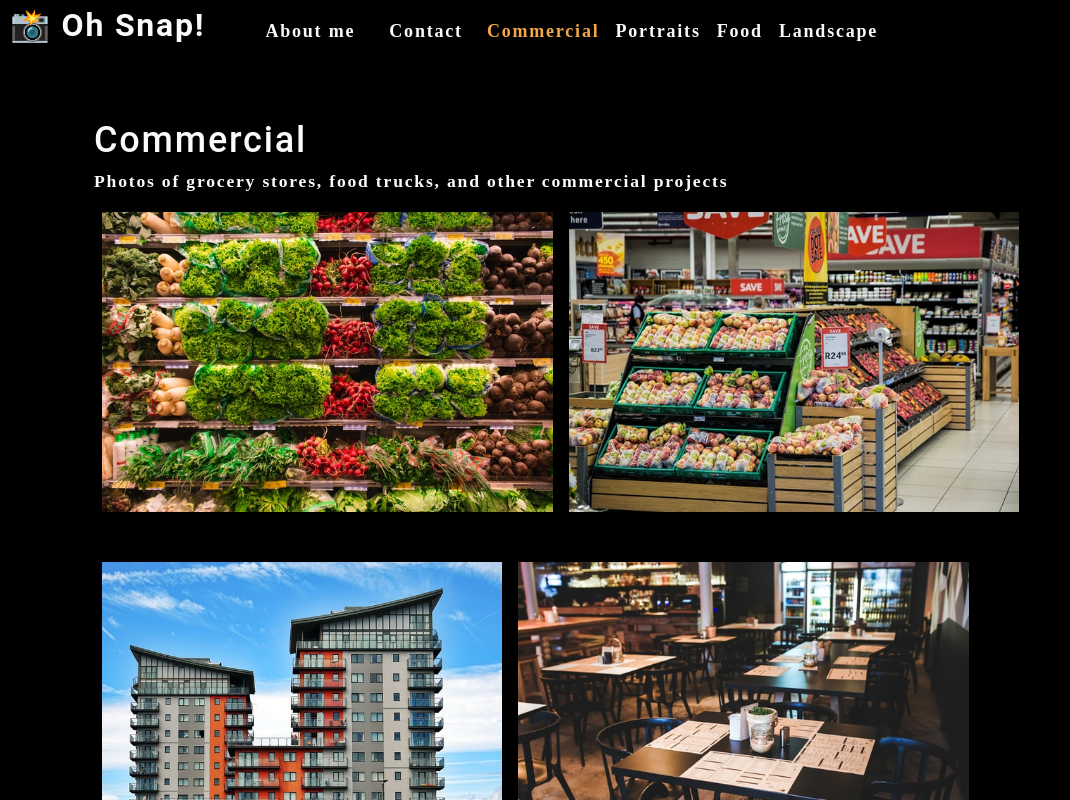
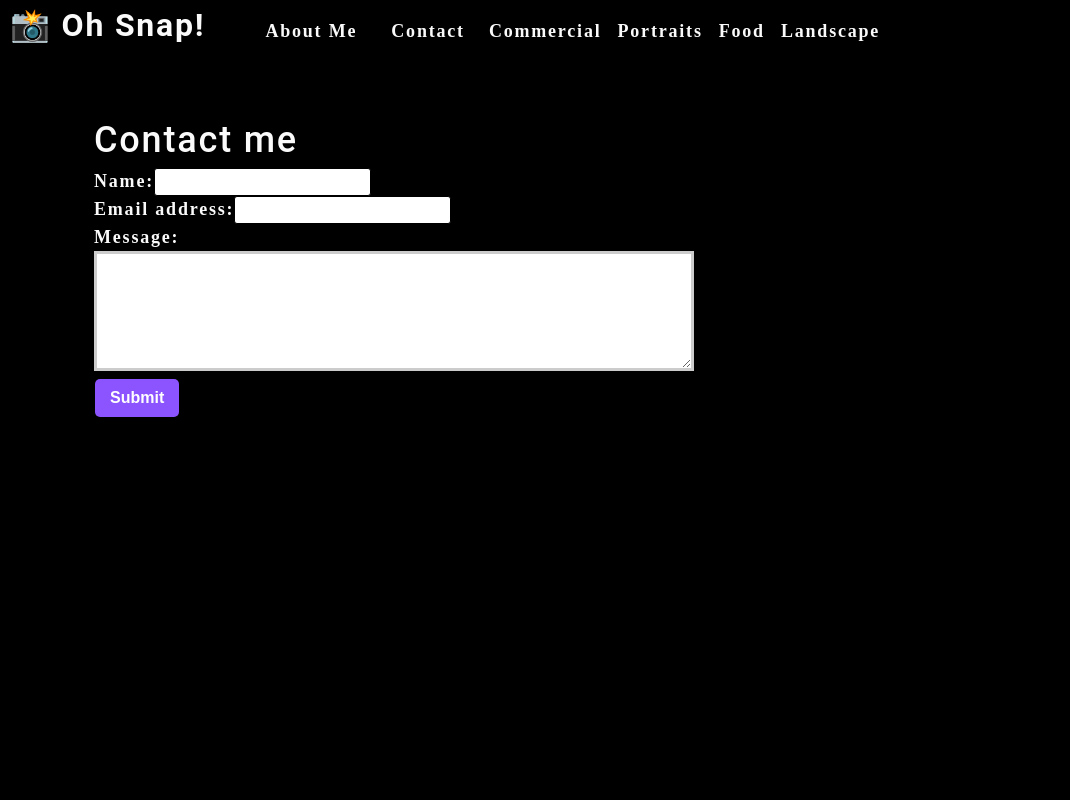
Before and after one commit to csabbah/react-photo-port, a React (Create React App) app: page / in a window 1280 px wide. Both pictures are taken after a click on the item "Contact". Shown: the top 800 px of the page, without its empty margins (0-1070 px from the left). Built offline with nearby package versions, Linux system fonts and the light colour scheme.

Commit message:
Added conditional rendering to convert app to SPA (Single Page Application)

```diff
--- a/src/App.js
+++ b/src/App.js
@@ -20,19 +20,26 @@
 
   const [currentCategory, setCurrentCategory] = useState(categories[0]);
 
+  const [contactSelected, setContactSelected] = useState(false);
+
   return (
     <div>
       <Nav
         categories={categories}
         setCurrentCategory={setCurrentCategory}
         currentCategory={currentCategory}
+        contactSelected={contactSelected}
+        setContactSelected={setContactSelected}
       ></Nav>
       <main>
-        <div>
-          <Gallery currentCategory={currentCategory}></Gallery>
-          <About string="Who am I?"></About>
-        </div>
-        <ContactForm />
+        {!contactSelected ? (
+          <>
+            <Gallery currentCategory={currentCategory}></Gallery>
+            <About string={'Who am I?'}></About>
+          </>
+        ) : (
+          <ContactForm></ContactForm>
+        )}
       </main>
     </div>
   );
--- a/src/components/Contact/Contact.js
+++ b/src/components/Contact/Contact.js
@@ -75,8 +75,13 @@
             onChange={handleChange}
             rows="5"
           />
+          {errorMessage && (
+            <div>
+              <p className="error-text">{errorMessage}</p>
+            </div>
+          )}
+          <button type="submit">Submit</button>
         </div>
-        <button type="submit">Submit</button>
       </form>
     </section>
   );
--- a/src/components/Nav/Nav.js
+++ b/src/components/Nav/Nav.js
@@ -2,7 +2,13 @@
 import { capitalizeFirstLetter } from '../../utils/helpers';
 
 function Nav(props) {
-  const { categories, setCurrentCategory, currentCategory } = props;
+  const {
+    categories = [],
+    setCurrentCategory,
+    currentCategory,
+    contactSelected,
+    setContactSelected,
+  } = props;
 
   // Update the document title according to the current category name
   useEffect(() => {
@@ -22,25 +28,31 @@
       </h2>
       <nav>
         <ul className="flex-row">
-          <li className="mx-2">
-            <a data-testid="about" href="#about">
-              About me
+          <li className={`mx-2 ${contactSelected && 'navActive'}`}>
+            <a
+              data-testid="about"
+              href="#about"
+              onClick={() => setContactSelected(false)}
+            >
+              About Me
             </a>
           </li>
           <li className="mx-2">
-            <span>Contact</span>
+            <span onClick={() => setContactSelected(true)}>Contact</span>
           </li>
-
           {categories.map((category) => (
             <li
               className={`mx-1 ${
-                currentCategory.name === category.name && 'navActive'
+                currentCategory.name === category.name &&
+                !contactSelected &&
+                `navActive`
               }`}
               key={category.name}
             >
               <span
                 onClick={() => {
                   setCurrentCategory(category);
+                  setContactSelected(false);
                 }}
               >
                 {capitalizeFirstLetter(category.name)}
```
